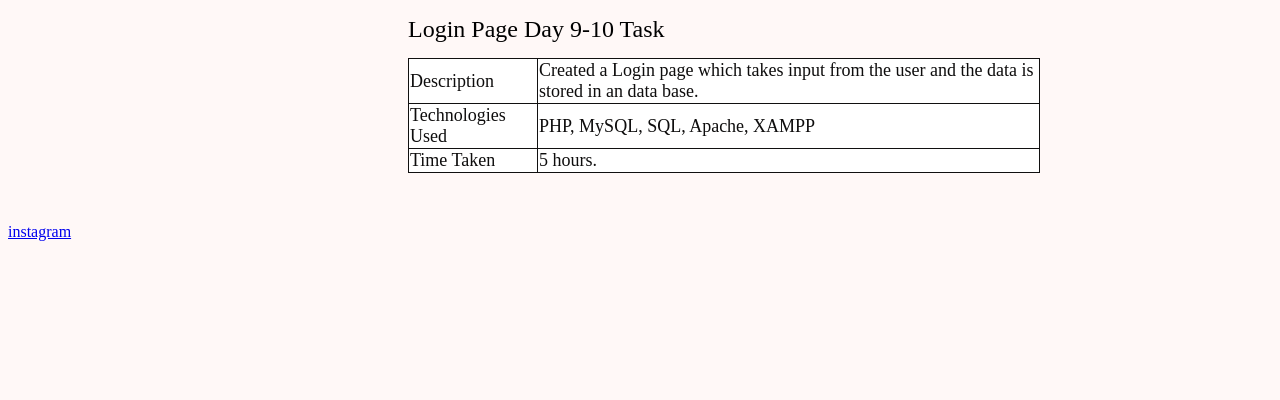
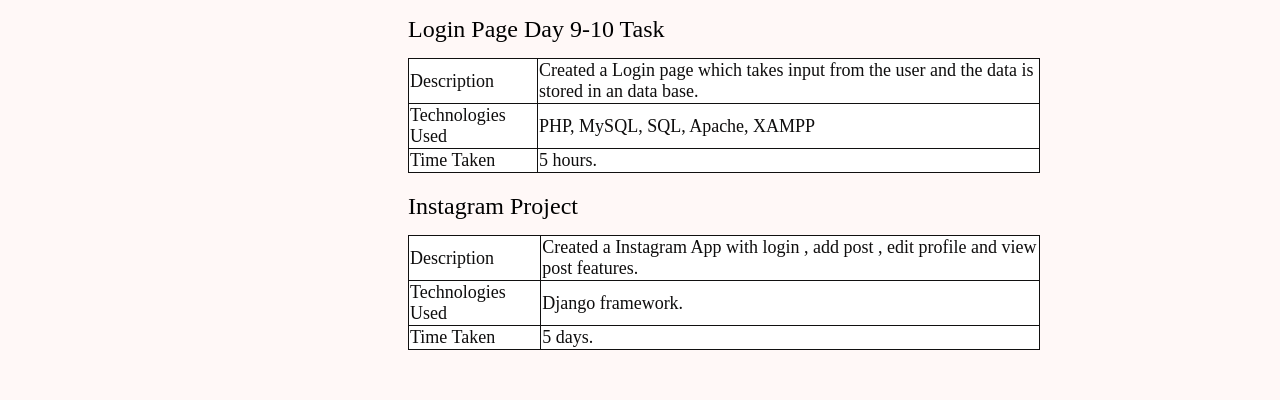
Before and after one commit to RehanShakoor/explorin, a Django app: page /portfolio//page2 in a window 1280 px wide. Shown: the part 1225-1625 px from the top of the page. Before the commit the page ends 1466 px from the top, so only its background shows below. Run offline with Django 3.2, Linux system fonts and the light colour scheme.

Commit message:
edit index page

```diff
--- a/assets/p_index.css
+++ b/assets/p_index.css
@@ -52,8 +52,8 @@ table
  font-family: 'Roboto';
  word-spacing: 10px;
  margin-top : 3%;
- margin-left : 25%;
  margin-bottom: 4%;
+ margin-left:100px;
  color :rgb(0, 0, 0)
 }
 
--- a/port_folio/templates/page2.html
+++ b/port_folio/templates/page2.html
@@ -103,7 +103,7 @@
             </tr>
           </table>
           <a style="color: black; font-weight:540 ; text-decoration: none; font-size: 24px; margin-left : 400px;" href="/static/loginvideo.webm" target="_blank">Login Page Day 9-10 Task</a>
-          <table style="margin-top: 15px;margin-bottom: 50px;">
+          <table style="margin-top: 15px;margin-bottom: 20px;">
             <tr>
               <td>Description</td>
               <td>Created a Login page which takes input from the user and the data is stored in an data base.</td>
@@ -117,6 +117,21 @@
               <td>5 hours.</td>
             </tr>
           </table>
-          <a href="http://127.0.0.1:8000/accounts/">instagram</a>
+        </table>
+        <a style="color: black; font-weight:540 ; text-decoration: none; font-size: 24px; margin-left : 400px;" href="http://127.0.0.1:8000/accounts/" target="_blank">Instagram Project</a>
+        <table style="margin-top: 15px;margin-bottom: 50px;">
+          <tr>
+            <td>Description</td>
+            <td>Created a Instagram App with login , add post , edit profile and view post features.</td>
+          </tr>
+          <tr>
+            <td>Technologies Used</td>
+            <td>Django framework.</td>
+          </tr>
+          <tr>
+            <td>Time Taken</td>
+            <td>5 days.</td>
+          </tr>
+        </table>
     </body>
 </html>
```
Also changed, not shown: db.sqlite3.
